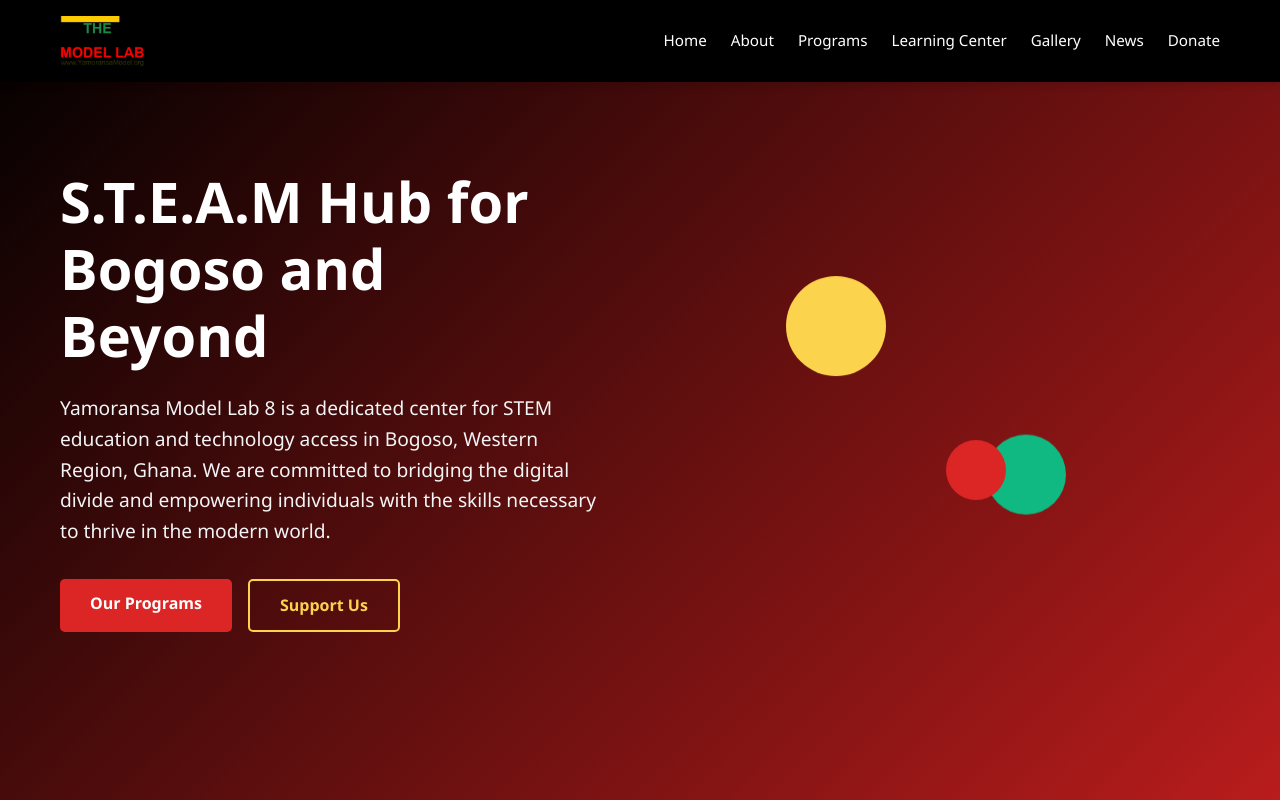
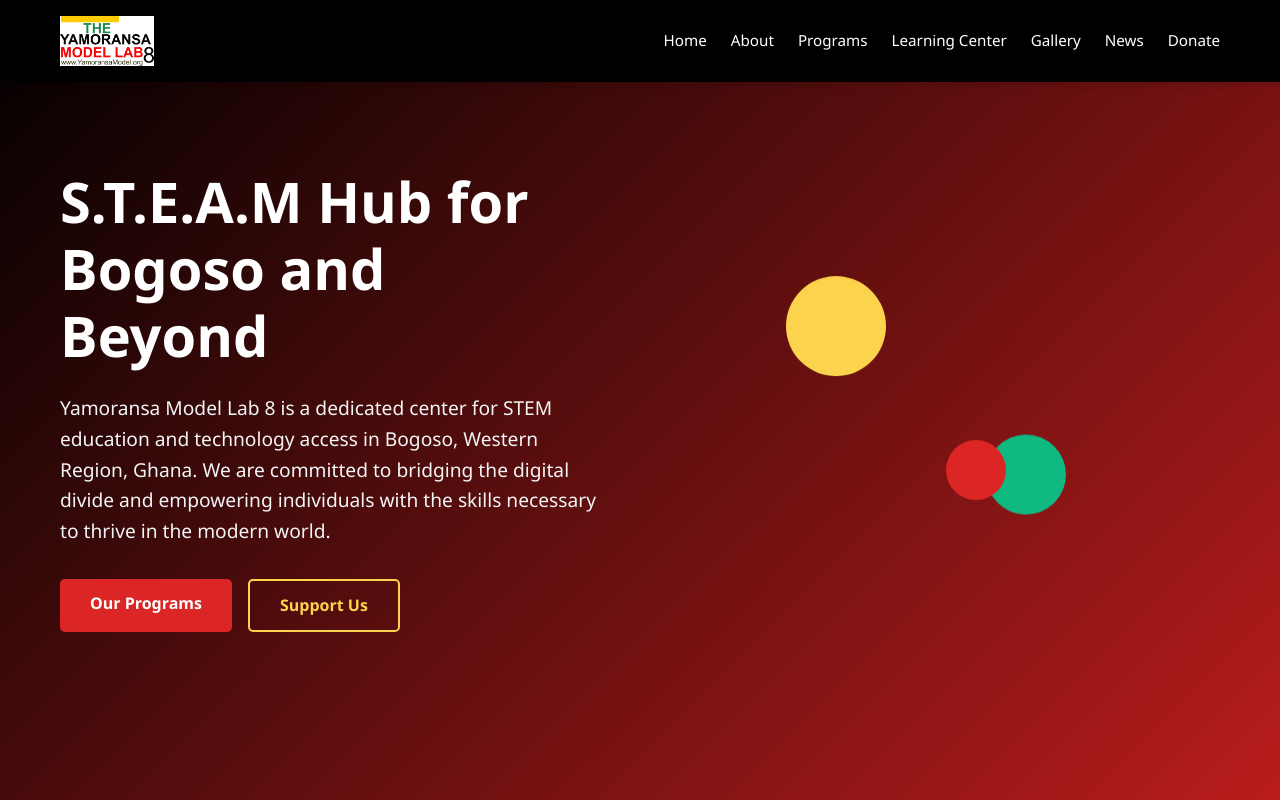
Before and after one commit to Eddykwartofficial/ymlab8, a plain HTML site: page index.html in a window 1280 px wide. Shown: the top 800 px of the page. Drawn offline with Linux system fonts and the light colour scheme.

Commit message:
Change logo image from logo.jpg to logo.png

```diff
--- a/index.html
+++ b/index.html
@@ -15,7 +15,7 @@
         <nav class="navbar">
             <div class="nav-container">
                 <div class="nav-logo">
-                <img src="logo.jpg" alt="Yamoransa Model Lab 8 Logo">
+                <img src="logo.png" alt="Yamoransa Model Lab 8 Logo">
                 </div>
                 <ul class="nav-menu">
                     <li class="nav-item">
```
